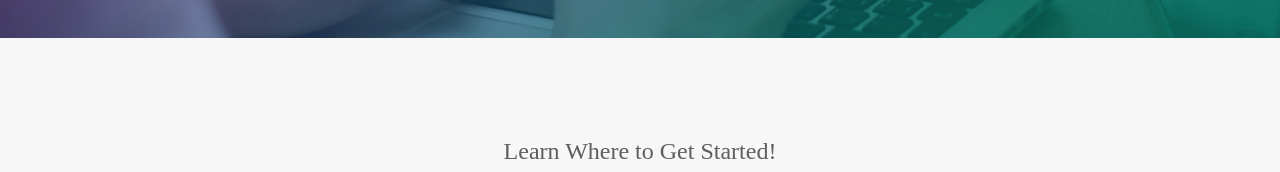
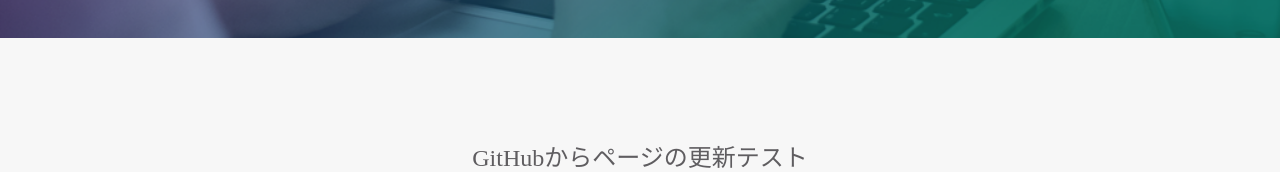
Before and after one commit to MisakiBaba/sample, a plain HTML site: page index.html in a window 1280 px wide. Shown: the part 628-800 px from the top of the page. Drawn offline with Linux system fonts and the light colour scheme.

Commit message:
Update index.html

```diff
--- a/index.html
+++ b/index.html
@@ -36,6 +36,7 @@
   <div class="lesson-wrapper">
     <div class="container">
       <div class="heading">
+        <h2>GitHubからページの更新テスト</h2>
         <h2>Learn Where to Get Started!</h2>
       </div>
       <div class="lessons">
```
